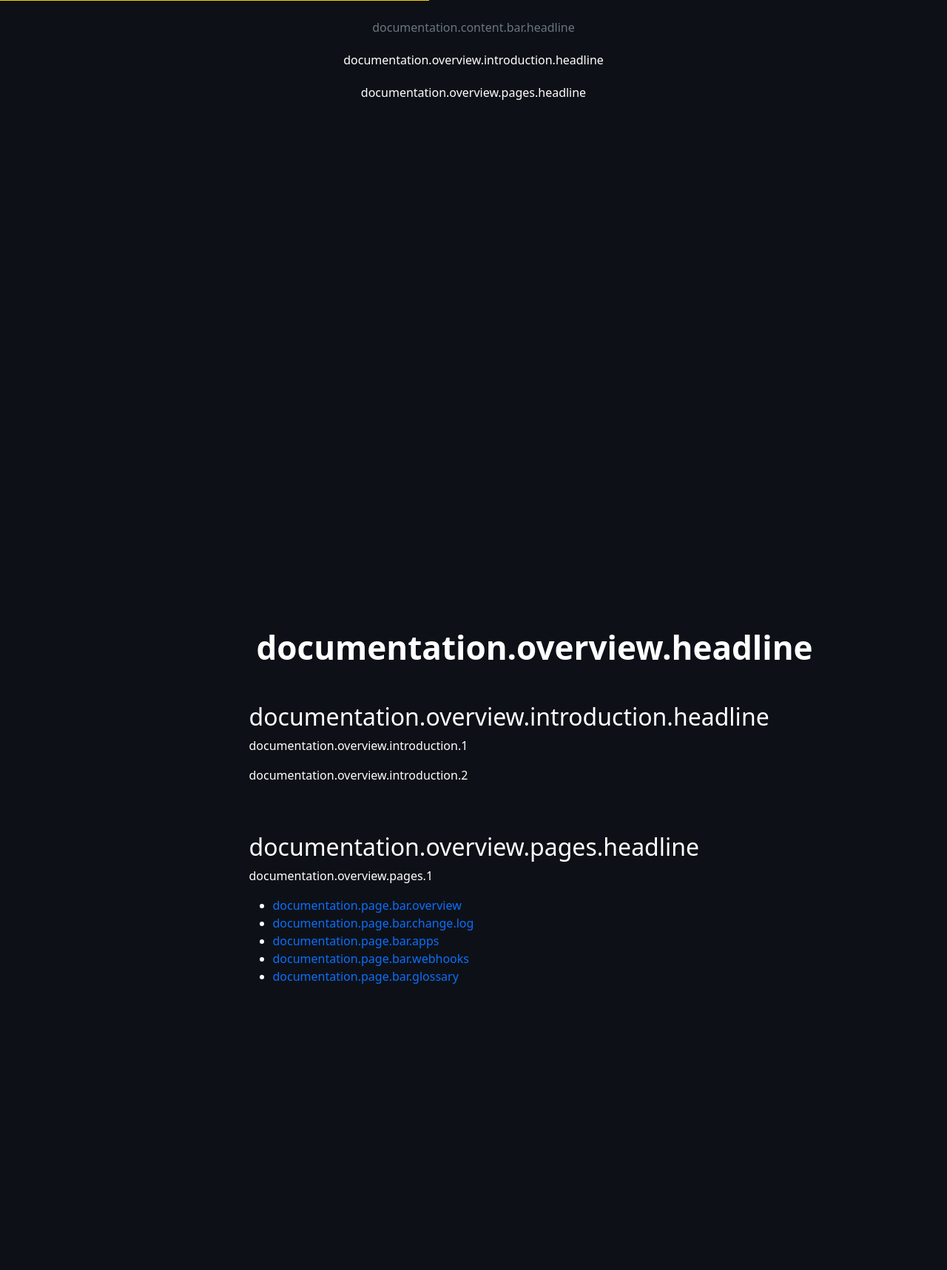
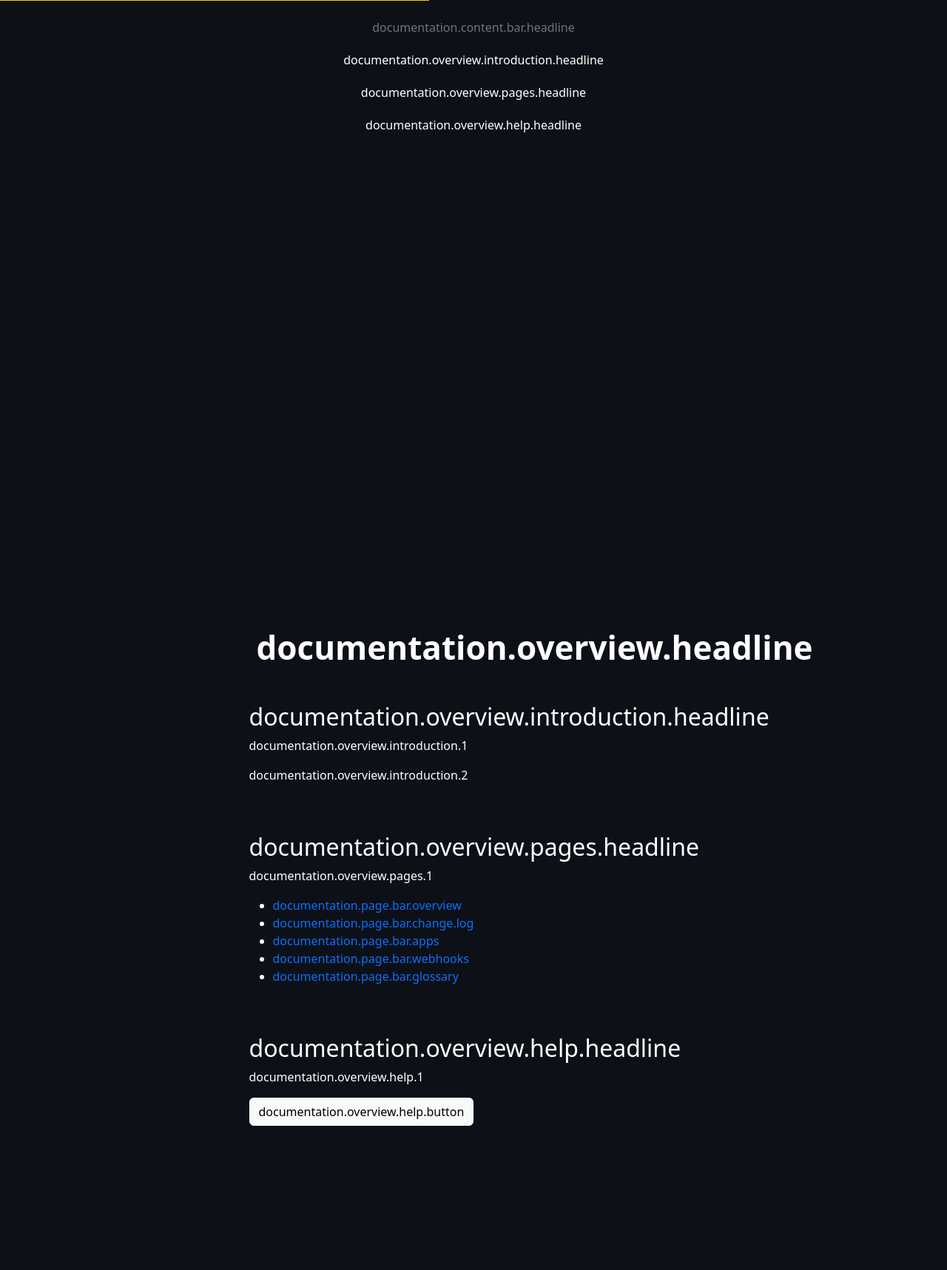
Before and after one commit to taskwolf-net/taskwolf-documentation, a Django app: template documentation/templates/overview.html in a window 1280 px wide. Shown: the part 1019-2736 px from the top of the page at 74% size. Run offline with Django 4.2, Linux system fonts and the light colour scheme; the template is opened without the code that fills it, so the values that code supplies are empty; some libraries are stand-ins or nearby versions.

Commit message:
Update overview page

```diff
--- a/documentation/templates/overview.html
+++ b/documentation/templates/overview.html
@@ -35,6 +35,11 @@
             </li>
           </ul>
         </div>
+        <div class="documentation-section">
+          <h2 class="documentation-section-headline">{% trans 'documentation.overview.help.headline' %}</h2>
+          <p>{% trans 'documentation.overview.help.1' %}</p>
+          <button class="btn btn-light" onclick="location.href='mailto:support@taskwolf.net'">{% trans 'documentation.overview.help.button' %}</button>
+        </div>
       </div>
     </div>
     {% include 'templates/documentation-footer.html' %}
```
Also changed, not shown: locale/de/LC_MESSAGES/django.po, locale/en/LC_MESSAGES/django.po.
